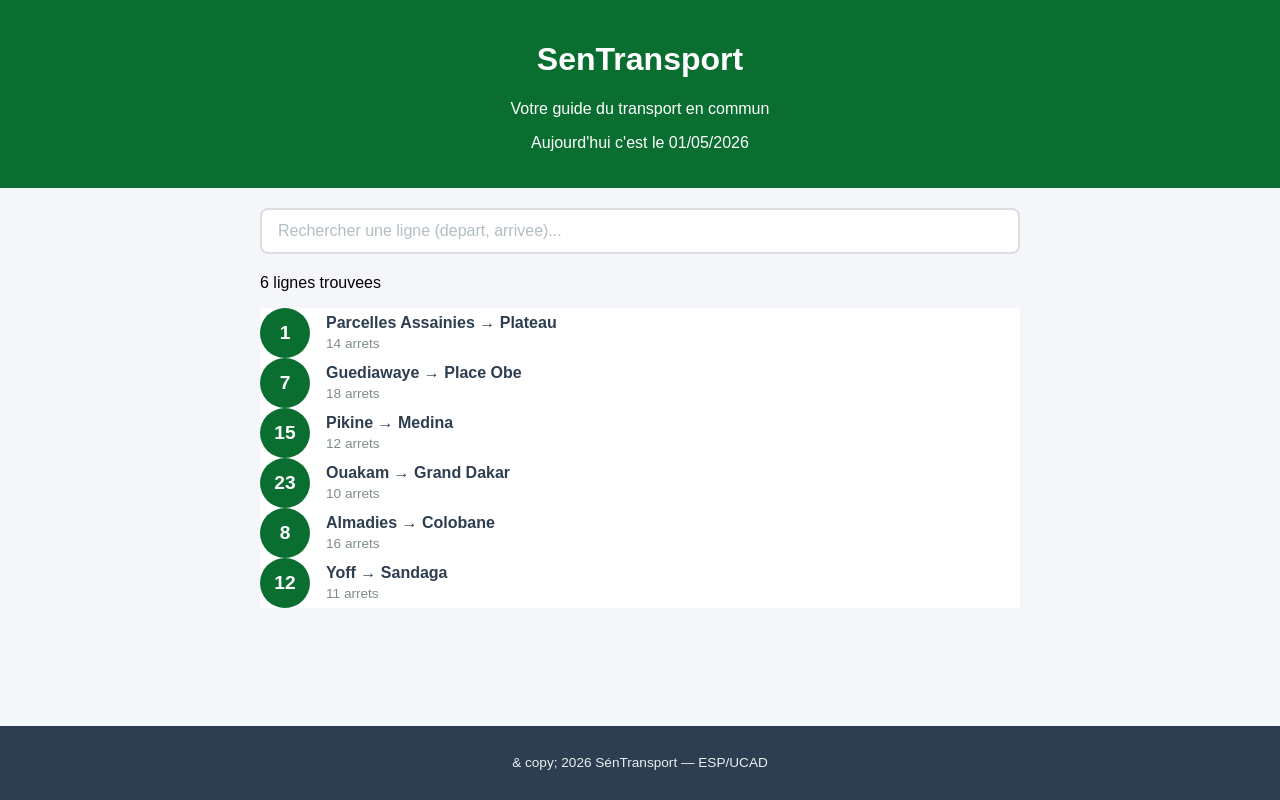
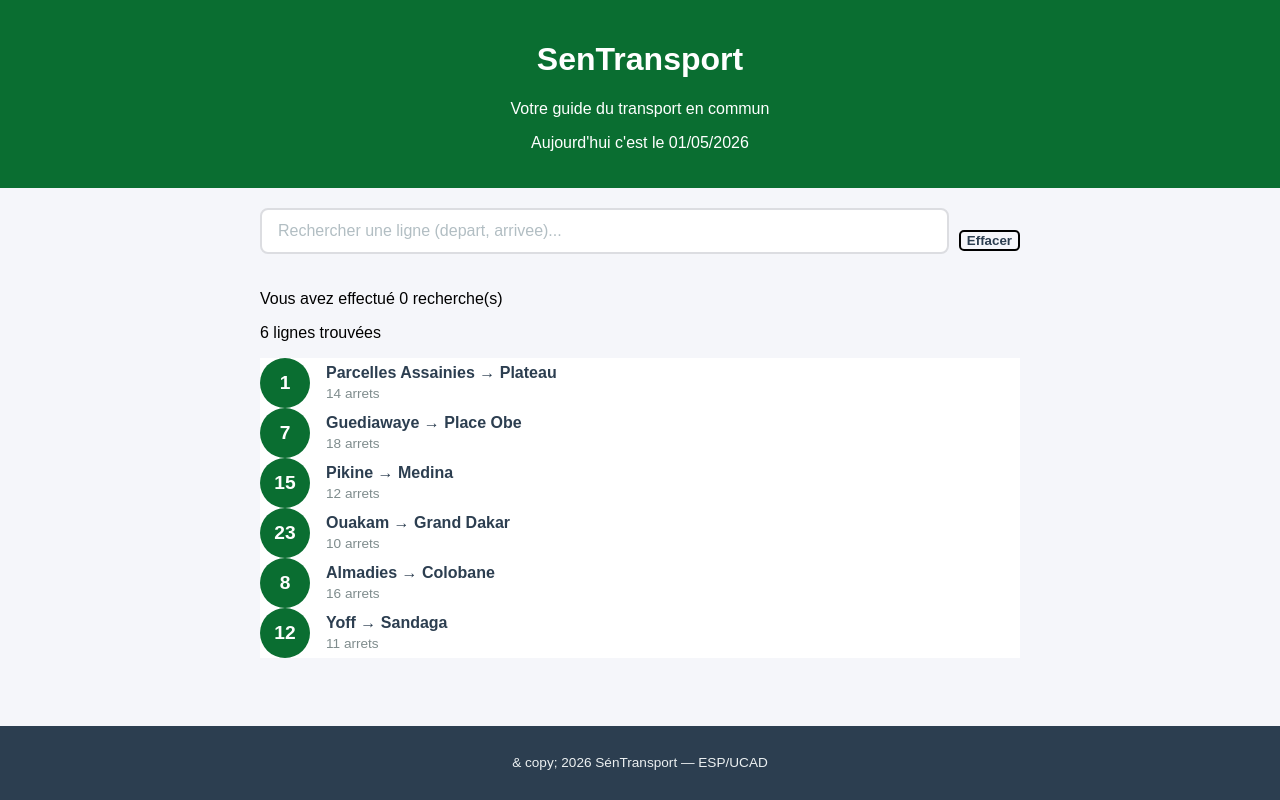
Before and after one commit to Astou05/sentransport, a React (Create React App) app: page / in a window 1280 px wide. Built offline with nearby package versions, Linux system fonts and the light colour scheme.

Commit message:
lab 4 : API Flask avec endpoint GET /lignes

```diff
--- a/src/App.css
+++ b/src/App.css
@@ -27,3 +27,22 @@
   margin-right: 12px;
   }
 }
+
+.bouton-effacer {
+  background-color: #f5f6fa;
+  color: #2c3e50;
+  border: 2px solid black;
+  border-radius: 5px;
+  box-shadow: 0 4px 6px rgba(0, 0, 0, 0,1);
+  font-weight: 600;
+
+}
+.bouton-effacer:hover {
+  border-color: #0a6e31;
+  color: #0a6e31;
+}
+.search-container {
+  display: flex;
+  gap: 10px;
+  align-items: center;
+}
--- a/src/App.js
+++ b/src/App.js
@@ -10,8 +10,7 @@ function App() {
   // 1. Déclaration de l'état pour la recherche
   const [recherche, setRecherche] = useState("");
   const [ligneSelectionnee, setLigneSelectionnee] = useState(null);
-
-  // 2. Données enrichies (Étape 1 du Lab 3)
+  const [compteurRecherche, setCompteurRecherche] = useState(0);
   const lignes = [
     {
       id: 1, numero: "1", depart: "Parcelles Assainies", arrivee: "Plateau", arrets: 14, listeArrets: ["Parcelles U14", "Parcelles U10", "Camberene", "Patte d'Oie", "Grand Dakar", "Colobane", "Ponty", "Plateau"] },
@@ -26,8 +25,6 @@ function App() {
     {
       id: 6, numero: "12", depart: "Yoff", arrivee: "Sandaga", arrets: 11, listeArrets: ["Yoff Village", "Aeroport LSS", "Parcelles U17", "Grand Yoff", "HLM", "Sandaga"] }
   ];
-
-  // 3. Logique de filtrage des lignes selon le texte tapé
   const lignesFiltrees = lignes.filter(l =>
     l.depart.toLowerCase().includes(recherche.toLowerCase()) ||
     l.arrivee.toLowerCase().includes(recherche.toLowerCase()) ||
@@ -46,13 +43,31 @@ function App() {
     <div className="App">
       <Header />
       <main className="contenu">
-        {/* Composant Recherche avec ses props */}
-        <Recherche valeur={recherche} onChange={setRecherche} />
-
-        {/* Affichage du nombre de résultats */}
-        <p className="resultat-recherche">
-          {lignesFiltrees.length} ligne{lignesFiltrees.length > 1 ? 's' : ''} trouvee{lignesFiltrees.length > 1 ? 's' : ''}
-        </p>
+        <div className='search-container'>
+        {/* <Recherche valeur={recherche} onChange={setRecherche} /> */}
+        <Recherche
+            valeur={recherche}
+            onChange={(v) => {
+              setRecherche(v);
+              setCompteurRecherche(compteurRecherche + 1);
+            }} />
+        <button
+          className="bouton-effacer"
+          onClick={() => setRecherche("")} >
+          Effacer
+      </button></div>
+       <p className="stats-compteur">
+              Vous avez effectué {compteurRecherche} recherche(s)
+            </p>
+        <div className="resultats-container">
+          {lignesFiltrees.length > 0 ? (
+            <p className="resultat-recherche">
+              {lignesFiltrees.length} ligne{lignesFiltrees.length > 1 ? 's' : ''} trouvée{lignesFiltrees.length > 1 ? 's' : ''}
+            </p>
+          ) : (
+            <p className="aucune-ligne">Aucune ligne trouvée</p>
+          )}
+        </div>
        {lignesFiltrees.map(ligne => (
           <LigneBus
           key={ligne.id}
--- a/src/Recherche.css
+++ b/src/Recherche.css
@@ -1,5 +1,6 @@
 .recherche {
   margin-bottom: 20px;
+  flex: 1;
 }
 
 .recherche-input {
```
Also changed, not shown: api/lignes_ddd.json (added, +50 -0 lines), 2 other files (tests, documents, lock files or other folders).
